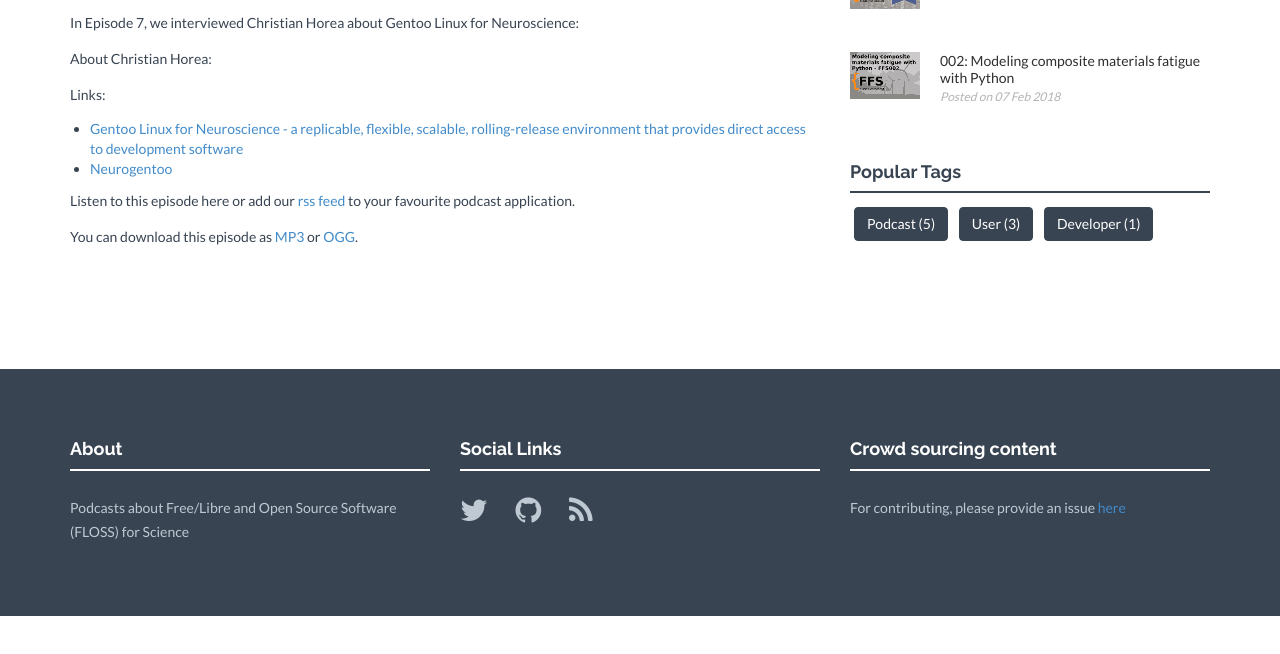
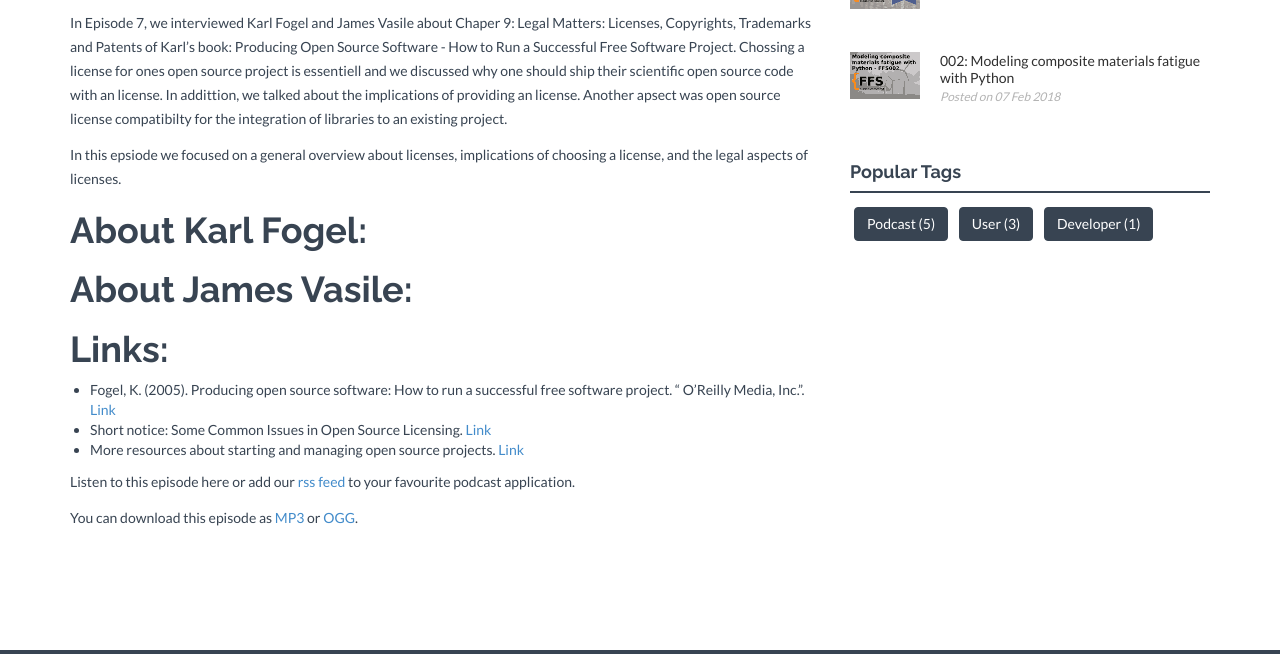
Before and after one commit to FLOSSforScience/FLOSSforScience.github.io, a Jekyll site: the page built from _posts/2018-03-25-season-1-episode-7.markdown, in a window 1280 px wide and 900 px high, scrolled down 751 px, cut to the strip 246-900 px from the top of the window. Built offline with Jekyll 4.4.1, drawn with Linux system fonts in a browser that asks for light colours; nearby versions of some CDN libraries; before the commit the page ends 1613 px from its top, so only the background shows below that.

Commit message:
Add some content to episode 7

```diff
--- a/_posts/2018-03-25-season-1-episode-7.markdown
+++ b/_posts/2018-03-25-season-1-episode-7.markdown
@@ -34,14 +34,20 @@ podcast_description: In Episode 7, we interviewed Christian Horea about Gentoo L
 
 <iframe src="//player.blubrry.com/id/32101725/#time-0&darkOrLight-Light&shownotes-000000&shownotesBackground-f68a1d&download-ffffff&downloadBackground-384452&subscribe-ffffff&subscribeBackground-f68a1d&share-ffffff&shareBackground-384452" scrolling="no" width="100%" height="138px" frameborder="0"></iframe>
 
-In Episode 7, we interviewed Christian Horea about Gentoo Linux for Neuroscience:
+In Episode 7, we interviewed Karl Fogel and James Vasile about Chaper 9: Legal Matters: Licenses, Copyrights, Trademarks and Patents of Karl's book: Producing Open Source Software - How to Run a Successful Free Software Project. Chossing a license for ones open source project is essentiell and we discussed why one should ship their scientific open source code with an license. In addittion, we talked about the implications of providing an license. Another apsect was open source license compatibilty for the integration of libraries to an existing project.
+
+In this epsiode we focused on a general overview about licenses, implications of choosing a license, and the legal aspects of licenses.
 
 
-About Christian Horea:
+# About Karl Fogel:
 
-Links:
-* [Gentoo Linux for Neuroscience - a replicable, flexible, scalable, rolling-release environment that provides direct access to development software](https://riojournal.com/article/12095/)
-* [Neurogentoo](https://github.com/TheChymera/neurogentoo)
+# About James Vasile:
+
+
+# Links:
+* Fogel, K. (2005). Producing open source software: How to run a successful free software project. " O'Reilly Media, Inc.". [Link](https://producingoss.com/)
+* Short notice: Some Common Issues in Open Source Licensing. [Link](http://opentechstrategies.com/files/pub/oss-licensing-issues.pdf)
+* More resources about starting and managing open source projects. [Link](https://opentechstrategies.com/#resources)
 
 
 Listen to this episode here or add our [rss feed](https://flossforscience.github.io/feed.xml) to your favourite podcast application.
```
